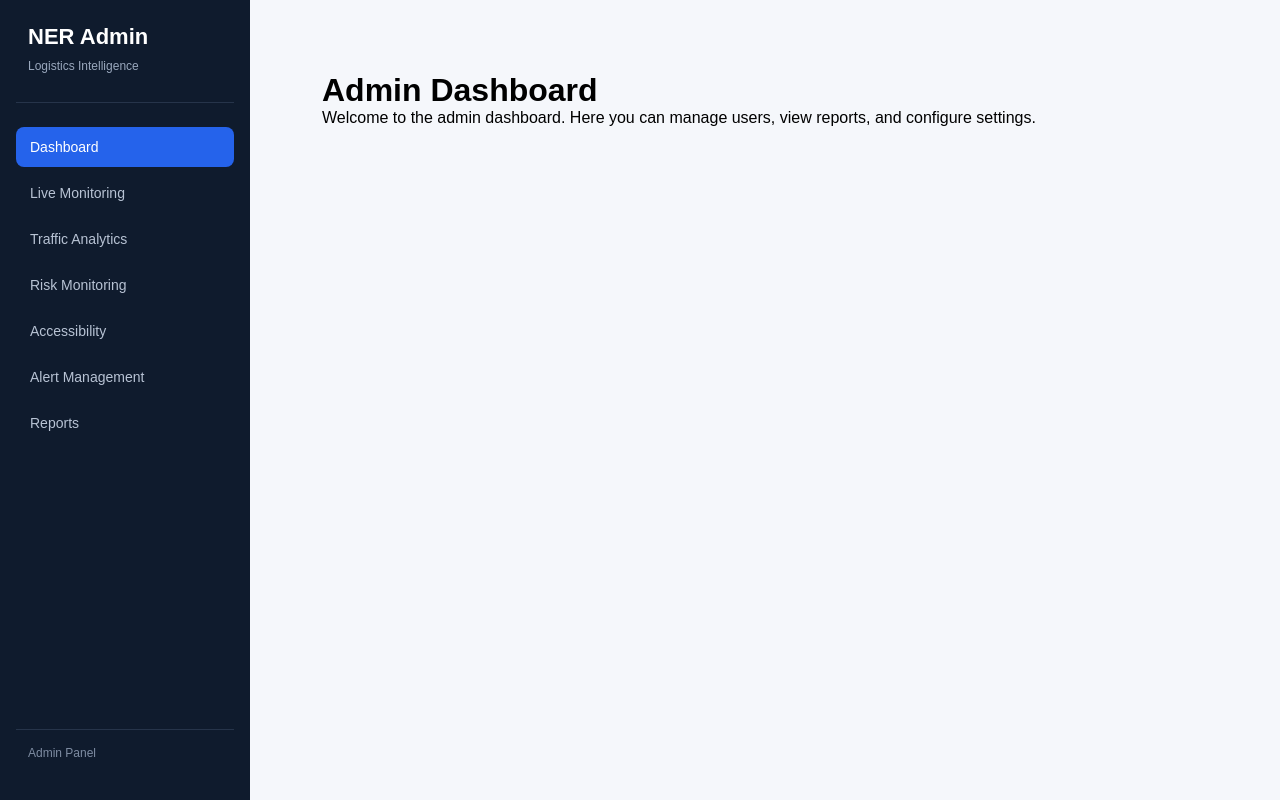
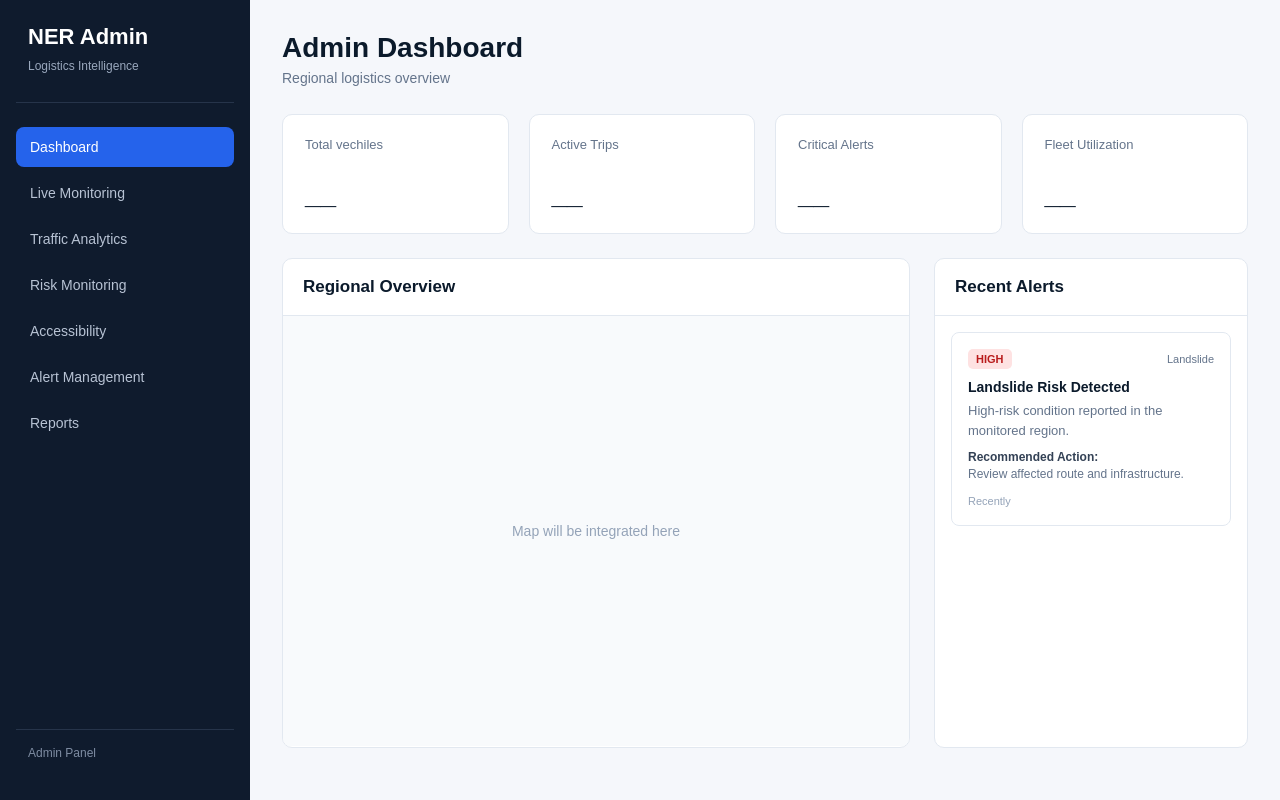
Before and after one commit to Ayushgupta7398/ner-logistics-web, a React (Vite) app: page /admin in a window 1280 px wide. Built offline with nearby package versions, Linux system fonts and the light colour scheme.

Commit message:
add cards on dashboard

```diff
--- /dev/null
+++ b/src/components/alerts/AlertCard.jsx
@@ -0,0 +1,37 @@
+function AlertCard({
+  type,
+  severity,
+  title,
+  message,
+  recommendedAction,
+  createdAt,
+}) {
+  return (
+    <div className="alert-card">
+
+      <div className="alert-card-top">
+        <span className={`alert-severity ${severity}`}>
+          {severity}
+        </span>
+
+        <span className="alert-type">
+          {type}
+        </span>
+      </div>
+
+      <h3>{title}</h3>
+
+      <p>{message}</p>
+
+      <div className="alert-action">
+        <strong>Recommended Action:</strong>
+        <span>{recommendedAction}</span>
+      </div>
+
+      <small>{createdAt}</small>
+
+    </div>
+  );
+}
+
+export default AlertCard;
--- /dev/null
+++ b/src/components/ui/StatCard.jsx
@@ -0,0 +1,10 @@
+function StatCard({ title, value }) {
+  return (
+    <div className="stat-card">
+      <span>{title}</span>
+      <strong>{value}</strong>
+    </div>
+  );
+}
+
+export default StatCard;
--- a/src/index.css
+++ b/src/index.css
@@ -103,3 +103,244 @@ select {
   min-height: 100vh;
   padding: 32px;
 }
+
+
+/* admin dashbaord*/
+
+.admin-dashboard {
+  width: 100%;
+}
+
+/* Dash Header */
+
+.dashboard-header {
+  margin-bottom: 28px;
+}
+
+.dashboard-header h1 {
+  font-size: 28px;
+  font-weight: 600;
+  color: #0b1a2b;
+  margin-bottom: 6px;
+}
+
+.dashboard-header p {
+  font-size: 14px;
+  color: #64748b;
+}
+
+
+/* cards */
+
+.dashboard-stats {
+  display: grid;
+  grid-template-columns: repeat(4, 1fr);
+  gap: 20px;
+  margin-bottom: 24px;
+}
+
+.stat-card {
+  background-color: #ffffff;
+  border: 1px solid #e2e8f0;
+  border-radius: 10px;
+  padding: 22px;
+  min-height: 120px;
+
+  display: flex;
+  flex-direction: column;
+  justify-content: space-between;
+}
+
+.stat-card span {
+  font-size: 13px;
+  color: #64748b;
+}
+
+.stat-card strong {
+  font-size: 28px;
+  font-weight: 600;
+  color: #0b1a2b;
+}
+
+
+/* dash grid*/
+
+.dashboard-grid {
+  display: grid;
+  grid-template-columns: 2fr 1fr;
+  gap: 24px;
+}
+
+
+/* commomn dash card*/
+
+.dashboard-card {
+  background-color: #ffffff;
+  border: 1px solid #e2e8f0;
+  border-radius: 10px;
+  overflow: hidden;
+}
+
+.card-header {
+  padding: 18px 20px;
+  border-bottom: 1px solid #e2e8f0;
+}
+
+.card-header h2 {
+  font-size: 17px;
+  font-weight: 600;
+  color: #0b1a2b;
+}
+
+
+/* map */
+
+.map-placeholder {
+  min-height: 430px;
+
+  display: flex;
+  align-items: center;
+  justify-content: center;
+
+  background-color: #f8fafc;
+
+  color: #94a3b8;
+  font-size: 14px;
+}
+
+
+/* recent alerts */
+
+.recent-alerts {
+  min-height: 490px;
+}
+
+.empty-state {
+  min-height: 400px;
+
+  display: flex;
+  align-items: center;
+  justify-content: center;
+
+  color: #94a3b8;
+  font-size: 14px;
+}
+
+
+/* responsive */
+
+@media (max-width: 1100px) {
+
+  .dashboard-stats {
+    grid-template-columns: repeat(2, 1fr);
+  }
+
+  .dashboard-grid {
+    grid-template-columns: 1fr;
+  }
+
+}
+
+
+@media (max-width: 700px) {
+
+  .admin-main {
+    margin-left: 0;
+    padding: 20px;
+  }
+
+  .dashboard-stats {
+    grid-template-columns: 1fr;
+  }
+
+}
+
+
+
+
+/* ================================
+   ALERT CARD
+================================ */
+
+.alerts-list {
+  padding: 16px;
+  display: flex;
+  flex-direction: column;
+  gap: 12px;
+}
+
+.alert-card {
+  padding: 16px;
+  border: 1px solid #e2e8f0;
+  border-radius: 8px;
+  background-color: #ffffff;
+}
+
+.alert-card-top {
+  display: flex;
+  align-items: center;
+  justify-content: space-between;
+  margin-bottom: 10px;
+}
+
+.alert-severity {
+  padding: 4px 8px;
+  border-radius: 5px;
+  font-size: 11px;
+  font-weight: 600;
+  text-transform: uppercase;
+}
+
+.alert-severity.High {
+  background-color: #fee2e2;
+  color: #b91c1c;
+}
+
+.alert-severity.Medium {
+  background-color: #fef3c7;
+  color: #b45309;
+}
+
+.alert-severity.Low {
+  background-color: #dcfce7;
+  color: #15803d;
+}
+
+.alert-type {
+  font-size: 11px;
+  color: #64748b;
+}
+
+.alert-card h3 {
+  margin-bottom: 6px;
+  font-size: 14px;
+  color: #0b1a2b;
+}
+
+.alert-card p {
+  margin-bottom: 10px;
+  font-size: 13px;
+  line-height: 1.5;
+  color: #64748b;
+}
+
+.alert-action {
+  display: flex;
+  flex-direction: column;
+  gap: 3px;
+  margin-bottom: 10px;
+  font-size: 12px;
+}
+
+.alert-action strong {
+  color: #334155;
+}
+
+.alert-action span {
+  color: #64748b;
+}
+
+.alert-card small {
+  font-size: 11px;
+  color: #94a3b8;
+}
--- a/src/pages/admin/Dashboard.jsx
+++ b/src/pages/admin/Dashboard.jsx
@@ -1,9 +1,79 @@
+import StatCard from "../../components/ui/StatCard";
+import AlertCard from "../../components/alerts/AlertCard";
+
 function Dashboard() {
-    return (
-        <div style={{ padding: "40px", color: "black" }}>
-            <h1>Admin Dashboard</h1>
-            <p>Welcome to the admin dashboard. Here you can manage users, view reports, and configure settings.</p>
+  return (
+    <div className="admin-dashboard">
+
+      {/* Page Header */}
+      <div className="dashboard-header">
+        <div>
+          <h1>Admin Dashboard</h1>
+          <p>Regional logistics overview</p>
         </div>
-    );
+      </div>
+
+      {/* Statistics */}
+      <section className="dashboard-stats">
+        <StatCard
+            title=" Total vechiles"
+            value="__"
+        />
+
+        <StatCard
+            title=" Active Trips"
+            value="__"
+        />
+
+        <StatCard
+            title=" Critical Alerts"
+            value="__"
+        />
+
+        <StatCard
+            title=" Fleet Utilization"
+            value="__"
+        />
+      </section>
+
+      {/* Main Dashboard Content */}
+      <section className="dashboard-grid">
+
+        {/* Regional Overview */}
+        <div className="dashboard-card regional-overview">
+
+          <div className="card-header">
+            <h2>Regional Overview</h2>
+          </div>
+
+          <div className="map-placeholder">
+            Map will be integrated here
+          </div>
+
+        </div>
+
+        {/* Recent Alerts */}
+        <div className="dashboard-card recent-alerts">
+
+          <div className="card-header">
+            <h2>Recent Alerts</h2>
+          </div>
+
+          <div className="alerts-list">
+            <AlertCard
+                type="Landslide"
+                severity="High"
+                title="Landslide Risk Detected"
+                message="High-risk condition reported in the monitored region."
+                recommendedAction="Review affected route and infrastructure."
+                createdAt="Recently"
+            />
+          </div>
+        </div>
+      </section>
+
+    </div>
+  );
 }
+
 export default Dashboard;
```
